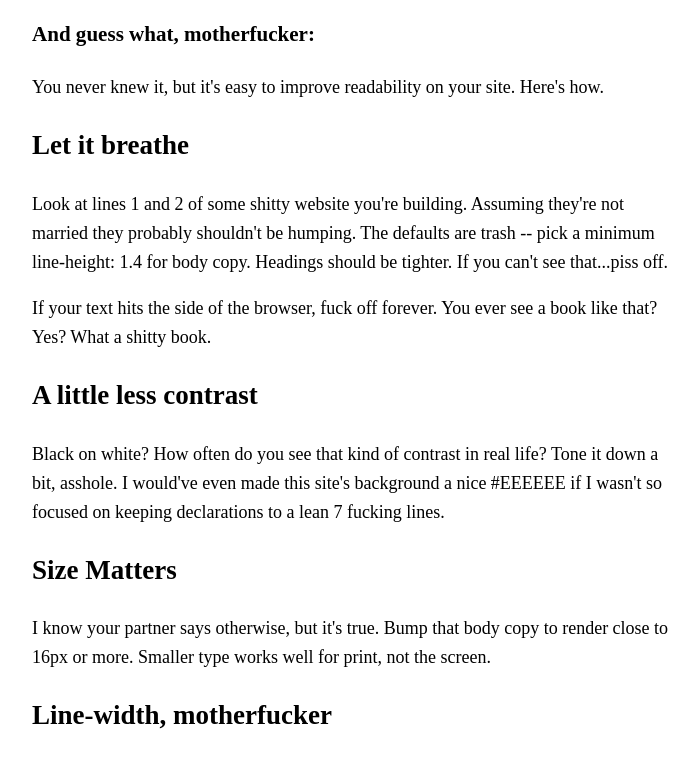
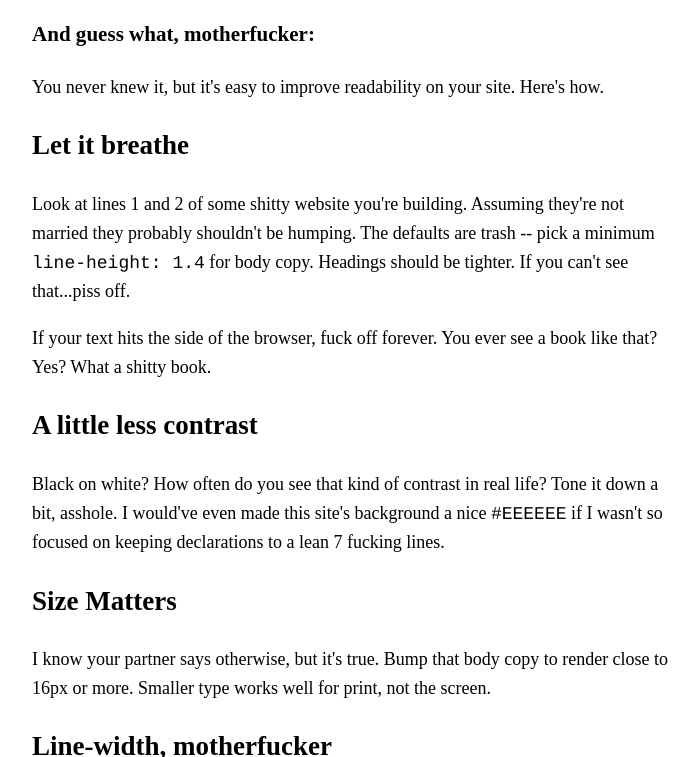
Before and after one commit to TheFSilver/bettermotherfuckingwebsite, a plain HTML site: page index.html in a window 1280 px wide. Shown: the part 608-1365 px from the top of the page, without its empty margins (283-982 px from the left). Drawn offline with Linux system fonts and the light colour scheme.

Commit message:
Correction de police

```diff
--- a/index.html
+++ b/index.html
@@ -35,13 +35,13 @@
 
 		<h2 class="headers">Let it breathe</h2>
 
-		<p class="para">Look at lines 1 and 2 of some shitty website you're building. Assuming they're not married they probably shouldn't be humping. The defaults are trash -- pick a minimum line-height: 1.4 for body copy. Headings should be tighter. If you can't see that...piss off.</p>
+		<p class="para">Look at lines 1 and 2 of some shitty website you're building. Assuming they're not married they probably shouldn't be humping. The defaults are trash -- pick a minimum <span class="txt">line-height: 1.4</span> for body copy. Headings should be tighter. If you can't see that...piss off.</p>
 
 		<p class="para">If your text hits the side of the browser, fuck off forever. You ever see a book like that? Yes? What a shitty book.</p>
 
 		<h2 class="headers">A little less contrast</h2>
 
-		<p class="para">Black on white? How often do you see that kind of contrast in real life? Tone it down a bit, asshole. I would've even made this site's background a nice #EEEEEE if I wasn't so focused on keeping declarations to a lean 7 fucking lines.</p>
+		<p class="para">Black on white? How often do you see that kind of contrast in real life? Tone it down a bit, asshole. I would've even made this site's background a nice <span class="txt">#EEEEEE</span> if I wasn't so focused on keeping declarations to a lean 7 fucking lines.</p>
 
 		<h2 class="headers">Size Matters</h2>
 
--- a/style.css
+++ b/style.css
@@ -9,6 +9,10 @@ body
 	font-size: 18px;
 }
 
+.txt
+{
+	font-family: courier;
+}
 
 button
 {
```
